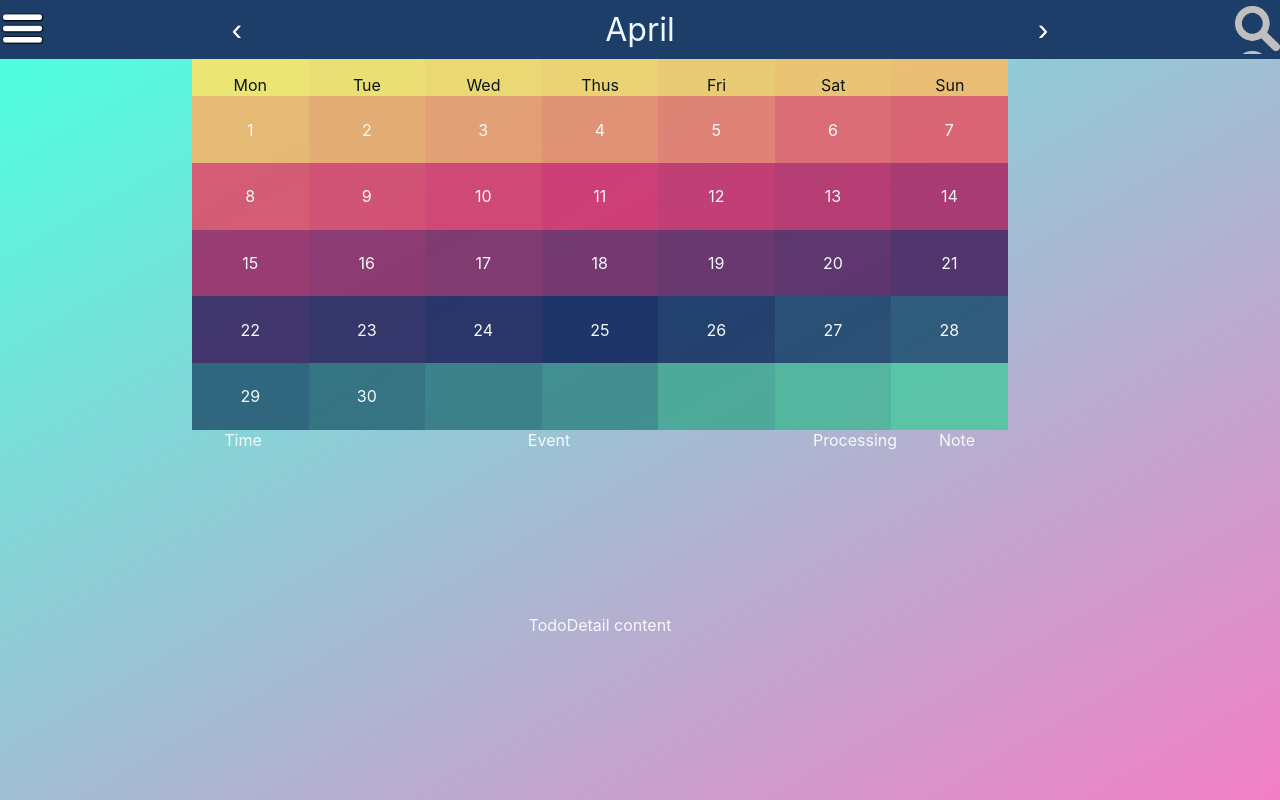
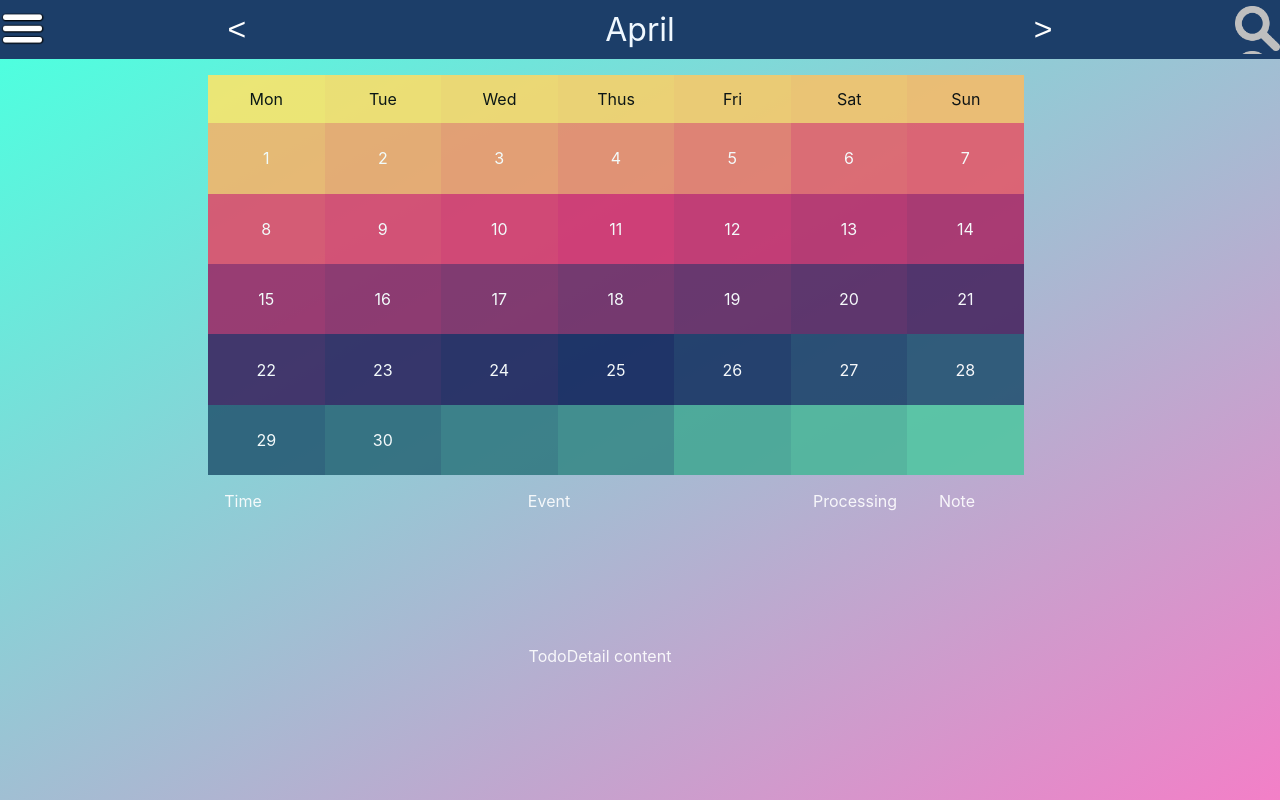
Before and after one commit to wood-crafter/todo-react, a React (Create React App) app: page / in a window 1280 px wide. Built offline with nearby package versions, Linux system fonts and the light colour scheme.

Commit message:
[Fix] calendar display now stable

```diff
--- a/src/App.css
+++ b/src/App.css
@@ -91,7 +91,8 @@
 }
 
 .Calendar {
-  height: 50%;
+  height: 25rem;
+  margin: 1rem;
   width: 75%;
 }
 
@@ -105,15 +106,15 @@
 }
 
 .Detail {
-  height: 50%;
   width: 75%;
   display: flex;
   flex-wrap: wrap;
   flex-direction: column;
+  flex-grow: 1;
 }
 
 .weekdays {
-  height: 10%;
+  height: 3rem;
   display: flex;
   flex-direction: row;
   color: black;
@@ -121,25 +122,26 @@
 
 .weekday {
   flex: 14.28%;
-  padding-top: 1rem;
-  padding-bottom: 1.5rem;
+  display: flex;
+  align-items: center;
+  justify-content: center;
+  height: 3rem;
 }
 
 .days-in-month {
   display: flex;
   flex-direction: row;
   flex-wrap: wrap;
-  height: 90%;
+  height: 22rem;
 }
 
 .day-in-month {
   display: flex;
   align-items: center;
   justify-content: center;
-  padding-top: 1rem;
-  padding-bottom: 1rem;
   flex: 0 0 14.28%;
   box-sizing: border-box;
+  height: 4.4rem;
 }
 
 .round {
--- a/src/App.js
+++ b/src/App.js
@@ -10,8 +10,8 @@ export default class App extends React.Component {
   constructor(props) {
     super(props);
     this.state = {
-      thisYear: new Date().getFullYear(),
-      thisMonth: new Date().getMonth(),
+      year: new Date().getFullYear(),
+      month: new Date().getMonth(),
     };
 
     this.handlePreviousMonth = this.handlePreviousMonth.bind(this);
@@ -19,25 +19,24 @@ export default class App extends React.Component {
   }
 
   handlePreviousMonth() {
-    if(this.state.thisMonth === 0) return
-    this.setState({ thisMonth: this.state.thisMonth - 1 })
+    if(this.state.month === 0) return
+    this.setState({ month: this.state.month - 1 })
   }
 
   handleNextMonth() {
-    if(this.state.thisMonth === 11) return
-    this.setState({ thisMonth: this.state.thisMonth + 1 })
+    if(this.state.month === 11) return
+    this.setState({ month: this.state.month + 1 })
   }
 
   render() {
-    const monthNames = ["January", "February", "March", "April", "May", "June", "July", "August", "September", "October", "November", "December"]
     const weekdays = ["Mon", "Tue", "Wed", "Thus", "Fri", "Sat", "Sun"]
-    const daysInMonth = new Date(this.state.thisYear, this.state.thisMonth + 1, 0).getDate();
+    const daysInMonth = new Date(this.state.year, this.state.month + 1, 0).getDate();
 
     return (
       <div className="App">
         <div className='control'>
         <div className="btn-option"></div>
-          <Month thisMonth={monthNames[this.state.thisMonth]} onPrevious={this.handlePreviousMonth} onNext={this.handleNextMonth} />
+          <Month month={this.state.month} onPrevious={this.handlePreviousMonth} onNext={this.handleNextMonth} />
           <Search />
         </div>
         <div className='main-content'>
--- a/src/Month.js
+++ b/src/Month.js
@@ -3,11 +3,12 @@ import React from "react";
 
 export default class Month extends React.Component {
   render() {
+    const monthNames = ["January", "February", "March", "April", "May", "June", "July", "August", "September", "October", "November", "December"]
     return (
       <div className="Month">
-        <button className='previous round' onClick={this.props.onPrevious} >&#8249;</button>
-        <div className='month-name'>{this.props.thisMonth}</div>
-        <button className='next round' onClick={this.props.onNext}>&#8250;</button>
+        <button className='previous round' onClick={this.props.onPrevious} >{'<'}</button>
+        <div className='month-name'>{monthNames[this.props.month]}</div>
+        <button className='next round' onClick={this.props.onNext}>{'>'}</button>
       </div>
     )
   }
```
